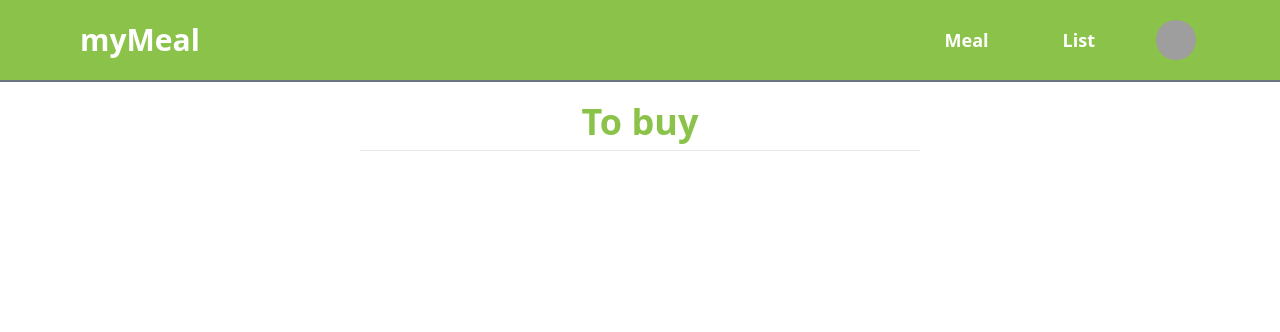
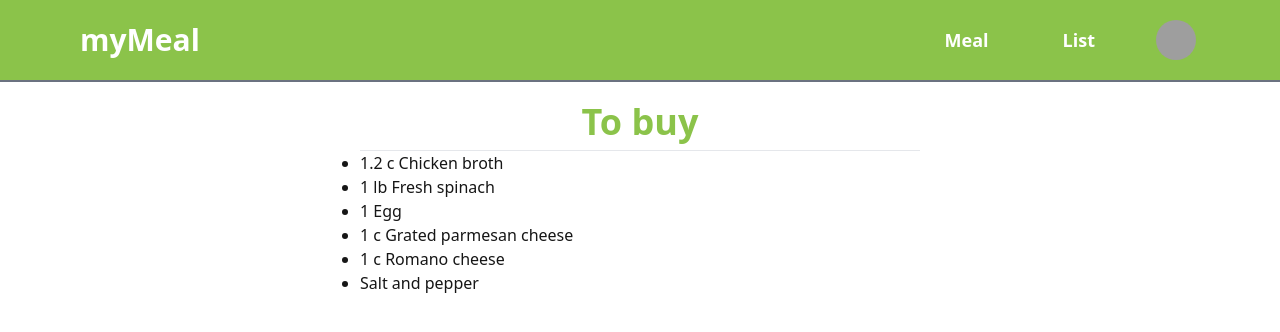
Before and after one commit to TobiasBlankJohansson/meal-fullstack-app, a React (Vite) app in the folder frontend/: page /list in a window 1280 px wide. Shown: the top 332 px of the page. Built offline with nearby package versions, Linux system fonts and the light colour scheme; grey boxes are pictures that could not be loaded.

Commit message:
feat:add display list

```diff
--- a/frontend/src/components/List/GroceryList.tsx
+++ b/frontend/src/components/List/GroceryList.tsx
@@ -2,7 +2,7 @@ import { useEffect, useState } from "react";
 import { getMeals, mealFetch } from "../../apis/meal/mealFetch";
 
 export function GroceryList() {
-  const [list, setList] = useState<string[]>();
+  const [list, setList] = useState<string[]>([]);
 
   useEffect(() => {
     const getMeal = async () => {
@@ -53,6 +53,13 @@ export function GroceryList() {
         <h2 className="mb-2 text-4xl text-primary font-bold ">To buy</h2>
         <hr className="w-2/4"></hr>
       </header>
+      <main className="flex justify-center">
+        <ol className="w-2/4">
+          {list.map((item) => (
+            <li className="list-disc">{item}</li>
+          ))}
+        </ol>
+      </main>
     </section>
   );
 }
```
